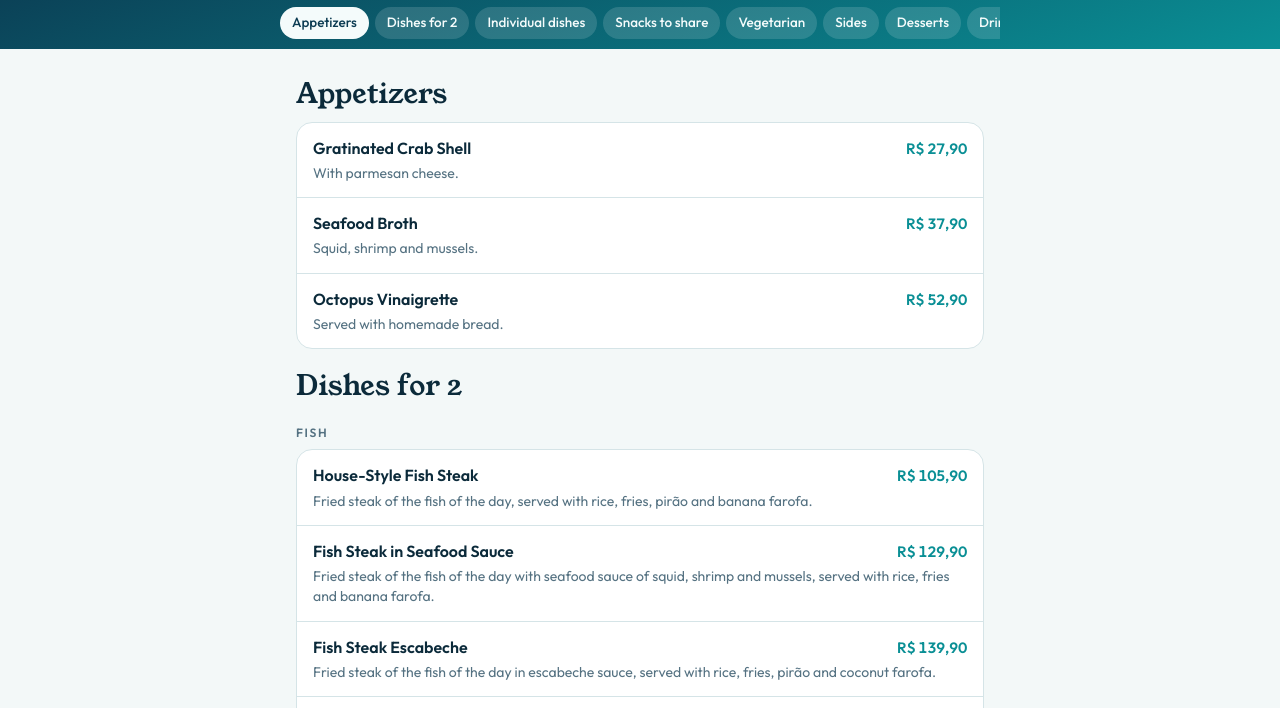
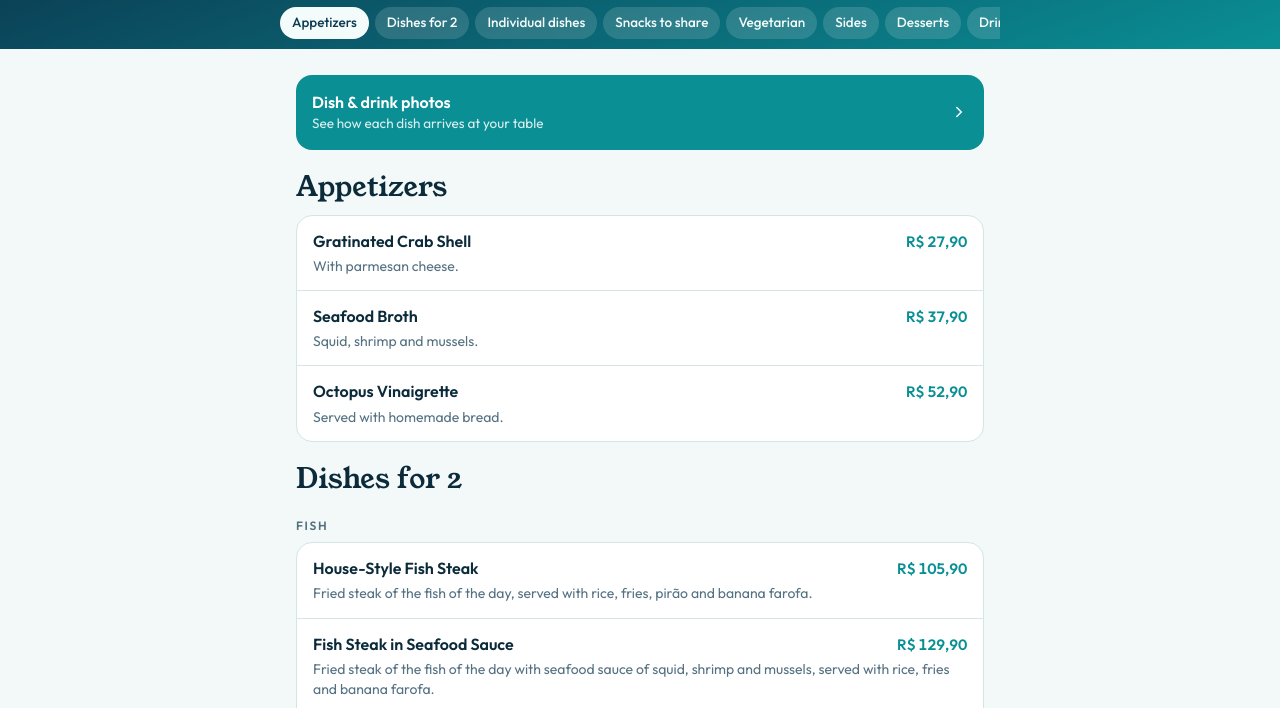
Before and after one commit to restaurantecalamares/restaurantecalamares.github.io, a plain HTML site: page cardapio.html in a window 1280 px wide. Shown: the part 46-754 px from the top of the page. Drawn offline with Linux system fonts and the light colour scheme.

Commit message:
Add photo section and update UI texts

```diff
--- a/cardapio.html
+++ b/cardapio.html
@@ -48,6 +48,8 @@ h3{font-size:12px;font-weight:600;letter-spacing:.14em;text-transform:uppercase;
 .desc{font-size:14px;color:var(--muted);margin-top:3px}
 .ph{flex:none;width:84px;height:84px;border-radius:12px;overflow:hidden;background:var(--sea-soft);border:0;padding:0;cursor:zoom-in}
 .ph img{width:100%;height:100%;object-fit:cover;display:block}
+.fotos{display:flex;align-items:center;justify-content:space-between;gap:12px;margin-top:18px;padding:16px;border-radius:16px;background:var(--sea);color:var(--surface);text-decoration:none}
+.fotos b{display:block;font-size:16px}.fotos small{display:block;font-size:13.5px;opacity:.85}
 .note{font-size:13px;color:var(--muted);text-align:center;margin-top:28px}
 .lb{position:fixed;inset:0;z-index:20;background:rgba(4,16,22,.88);display:grid;place-items:center;padding:24px}
 .lb img{max-width:100%;max-height:78vh;border-radius:14px}
@@ -248,9 +250,9 @@ const MENU = [
 ];
 
 const UI = {
-  pt:{ask:"Consultar", back:"Início", close:"Fechar", note:"Preços em reais (R$). Imagens ilustrativas."},
-  en:{ask:"Ask staff", back:"Home", close:"Close", note:"Prices in Brazilian reais (R$). Photos for illustration."},
-  es:{ask:"Consultar", back:"Inicio", close:"Cerrar", note:"Precios en reales (R$). Imágenes ilustrativas."}
+  pt:{ask:"Consultar", back:"Início", close:"Fechar", note:"Preços em reais (R$).", fotos:"Fotos dos pratos e drinks", fotosSub:"Veja como cada prato chega à mesa"},
+  en:{ask:"Ask staff", back:"Home", close:"Close", note:"Prices in Brazilian reais (R$).", fotos:"Dish & drink photos", fotosSub:"See how each dish arrives at your table"},
+  es:{ask:"Consultar", back:"Inicio", close:"Cerrar", note:"Precios en reales (R$).", fotos:"Fotos de platos y tragos", fotosSub:"Mira cómo llega cada plato a la mesa"}
 };
 const LI = {pt:0, en:1, es:2};
 let lang = "pt";
@@ -262,12 +264,12 @@ function render(){
   document.documentElement.lang = lang === "pt" ? "pt-BR" : lang;
   document.querySelectorAll(".lang button").forEach(b => b.setAttribute("aria-pressed", String(b.dataset.l === lang)));
   document.getElementById("chips").innerHTML = MENU.map(s => `<a href="#${s.id}" data-id="${s.id}">${esc(s.t[i])}</a>`).join("");
-  document.getElementById("menu").innerHTML = MENU.map(s => `
+  document.getElementById("menu").innerHTML = `<a class="fotos" href="fotos.html?lang=${lang}"><span><b>${UI[lang].fotos}</b><small>${UI[lang].fotosSub}</small></span><svg width="18" height="18" viewBox="0 0 24 24" fill="none" stroke="currentColor" stroke-width="2" stroke-linecap="round"><path d="m9 6 6 6-6 6"/></svg></a>` + MENU.map(s => `
     <section id="${s.id}"><h2>${esc(s.t[i])}</h2>${s.id === "para2" ? "" : ""}
     ${s.groups.map(g => `${g.t ? `<h3>${esc(g.t[i])}</h3>` : ""}<div class="list" style="${g.t ? "" : "margin-top:12px"}">
       ${g.items.map(it => { const n = it[2 + i*2], d = it[3 + i*2]; return `
       <div class="item"><div class="txt"><div class="row"><span class="name">${esc(n)}</span><span class="price">${fmt(it[1])}</span></div>${d ? `<div class="desc">${esc(d)}</div>` : ""}</div>
-      ${it[0] ? `<button class="ph" data-img="${it[0]}" data-name="${esc(n)}" aria-label="${esc(n)}"><img src="img/${it[0]}.jpg" alt="" loading="lazy" onerror="this.parentNode.remove()"></button>` : ""}</div>`; }).join("")}
+      </div>`; }).join("")}
     </div>`).join("")}
     </section>`).join("") + `<p class="note">${UI[lang].note}</p>`;
   document.getElementById("lbx").setAttribute("aria-label", UI[lang].close);
```
